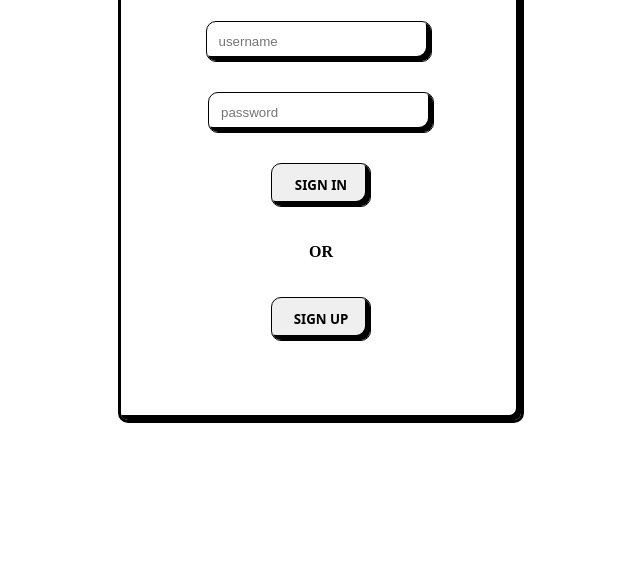
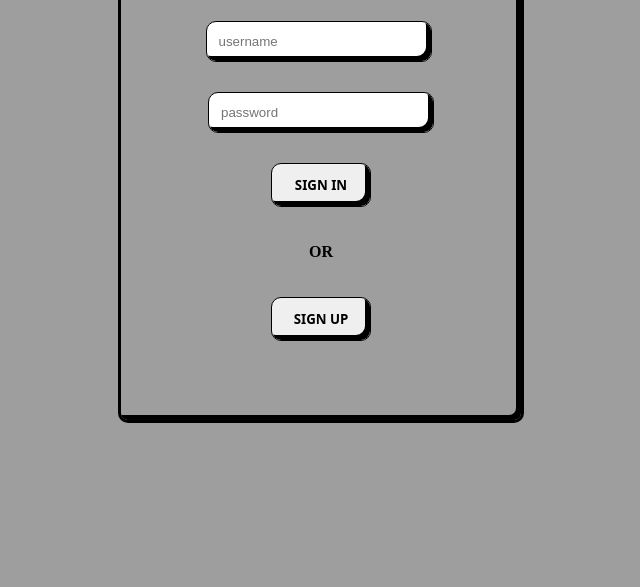
Before and after one commit to MVigneshayyanar/ieeexnano, a plain HTML site: page index.html in a window 1280 px wide. Shown: the part 213-800 px from the top of the page, without its empty margins (319-959 px from the left). Drawn offline with Linux system fonts and the light colour scheme; the site is published under a folder, as on GitHub Pages, so addresses that start at the root find nothing.

Commit message:
Update style.css

```diff
--- a/style.css
+++ b/style.css
@@ -1,5 +1,5 @@
 body{
-    background: url('/loginbg.jpg')no-repeat center center/cover;
+    background: url('loginbg.jpg')no-repeat center center/cover;
     height: 633px;
     border-radius: 10PX;
 }
```
